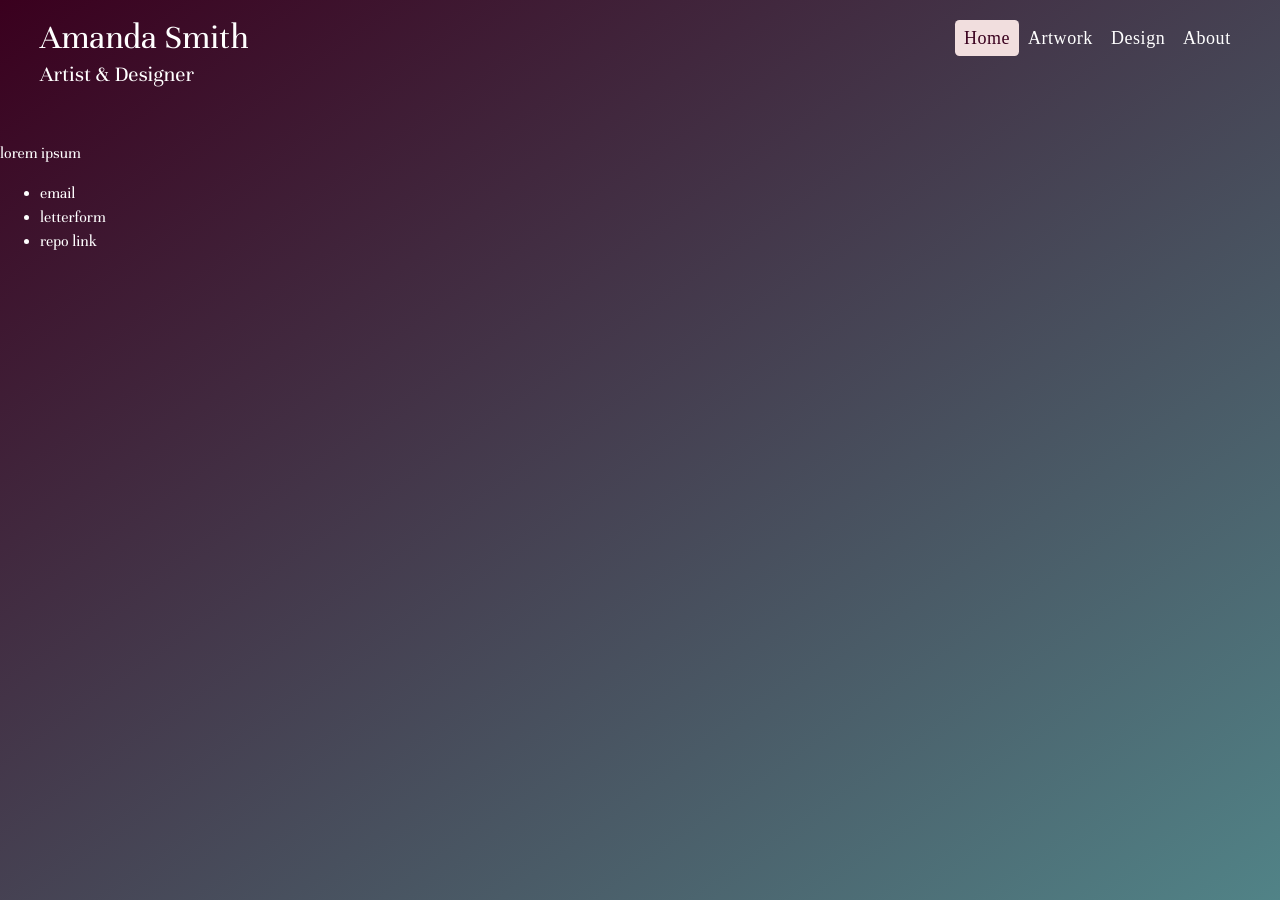
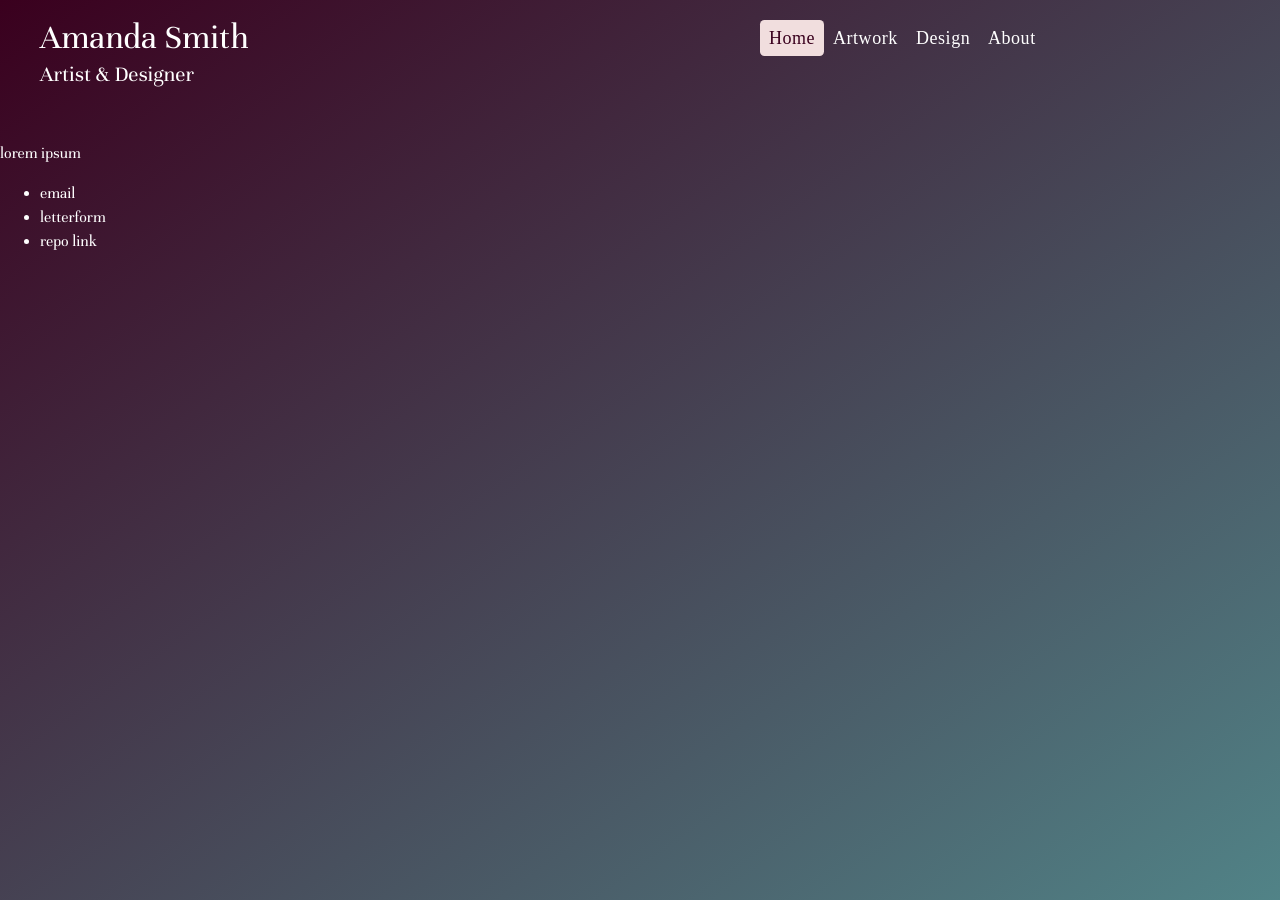
Before and after one commit to asmithorn/asmithorn.github.io, a Jekyll site: the page built from index.html, in a window 1280 px wide. Built offline with Jekyll 4.4.1, drawn with Linux system fonts in a browser that asks for light colours; some web fonts are replaced.

Commit message:
nav style6

```diff
--- a/css/style.scss
+++ b/css/style.scss
@@ -140,6 +140,7 @@ body {
   }
 
   .c-site-nav__link {
+    border-radius: .25em;
     color: white;
     display: block;
     font-family: 'unnabold';
@@ -147,13 +148,11 @@ body {
     letter-spacing: .03em;
     padding: .25em .5em;
     text-decoration: none;
-
     @include shutter-out-vertical;
   }
 
   .c-site-nav__link--active {
     background-color: $pink;
-    border-radius: .25em;
     color: $maroon;
   }
 
@@ -178,6 +177,26 @@ body {
 
   .c-name {text-align: left;}
 
+  .c-site-nav {width: 60%;}
+
+}
+
+
+
+
+@media only screen and (min-width: 768px) {
+
+  .c-site-nav {width: 50%;}
+
+}
+
+
+
+
+@media only screen and (min-width: 960px) {
+
+  .c-site-nav {width: 40%;}
+
 }
 
 
```
